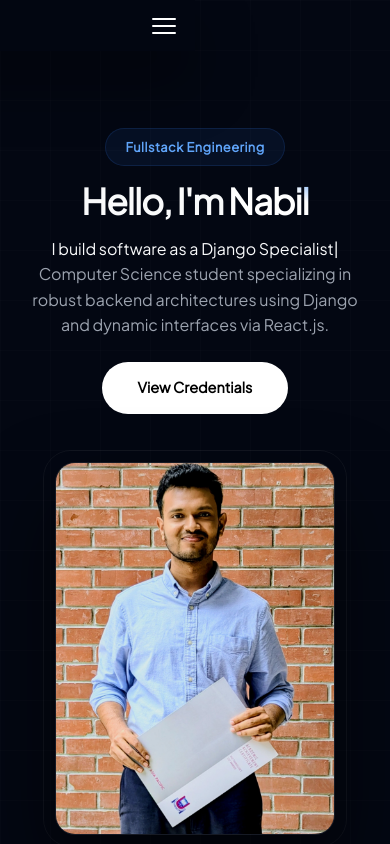
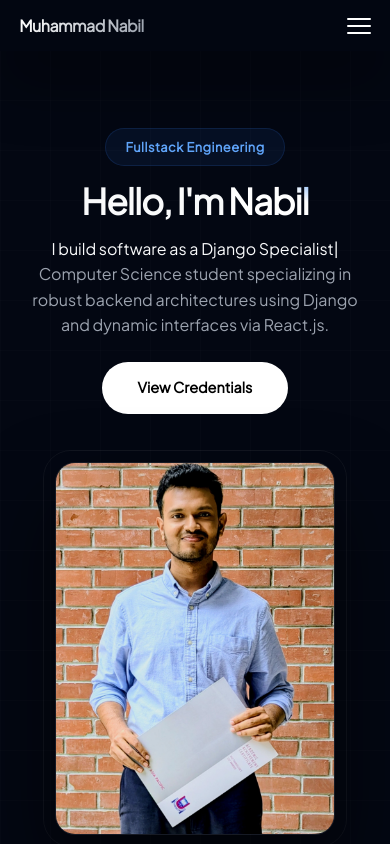
Before and after one commit to IstiakNabil/my_portfolio, a React (Vite) app: page / in a window 390 px wide. Shown: the top 844 px of the page. Built offline with nearby package versions, Linux system fonts and the light colour scheme.

Commit message:
fix: resolved mobile horizontal scroll and background glow overflow

```diff
--- a/src/style.css
+++ b/src/style.css
@@ -721,9 +721,7 @@ input:focus, textarea:focus {
 
 @media (max-width: 768px) {
   header {
-    top: 0;
-    left: 0;           /* ADD THIS */
-    transform: none;   /* ADD THIS */
+    top: 0;   /* ADD THIS */
     width: 100%;
     border-radius: 0;
     border-inline: none;
```
